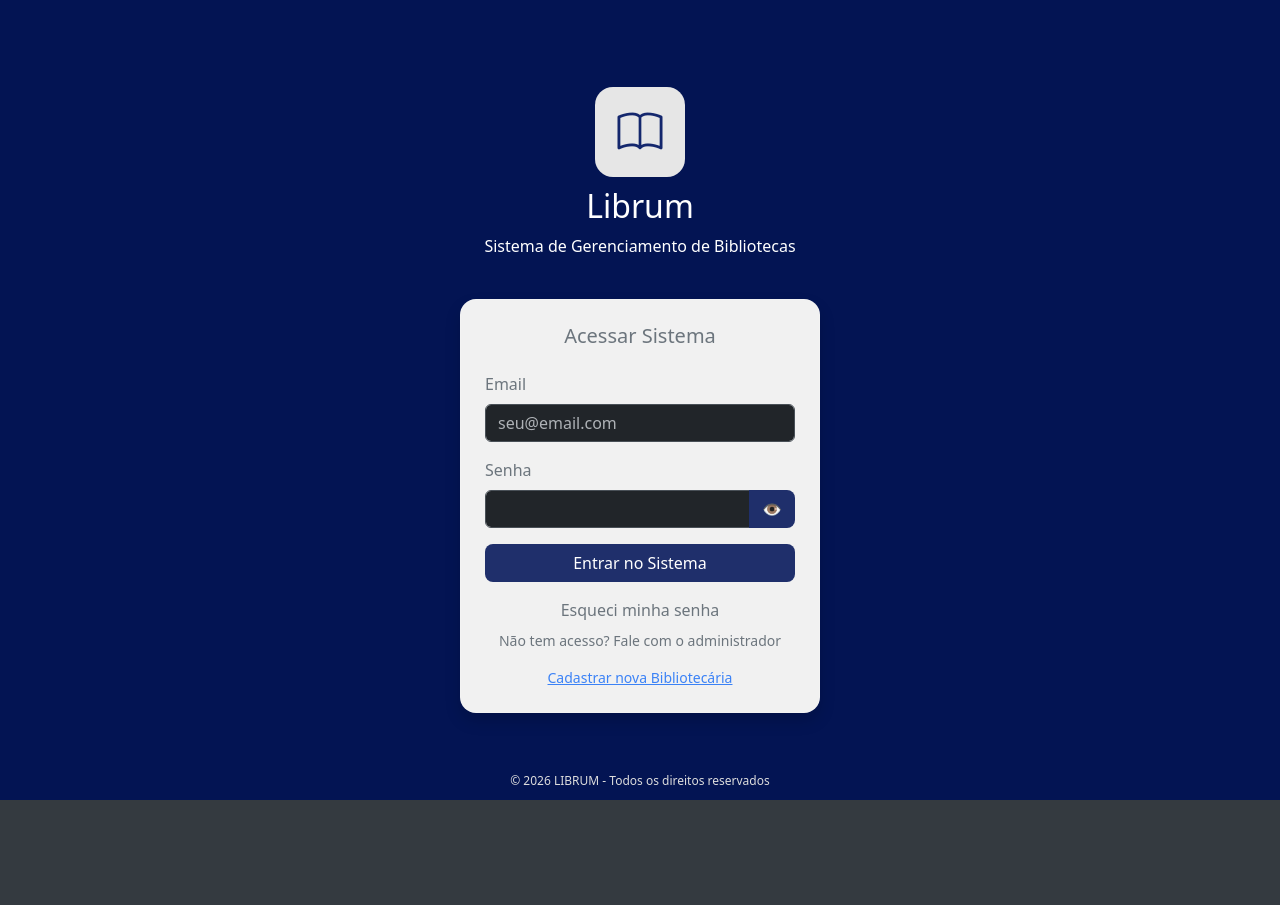
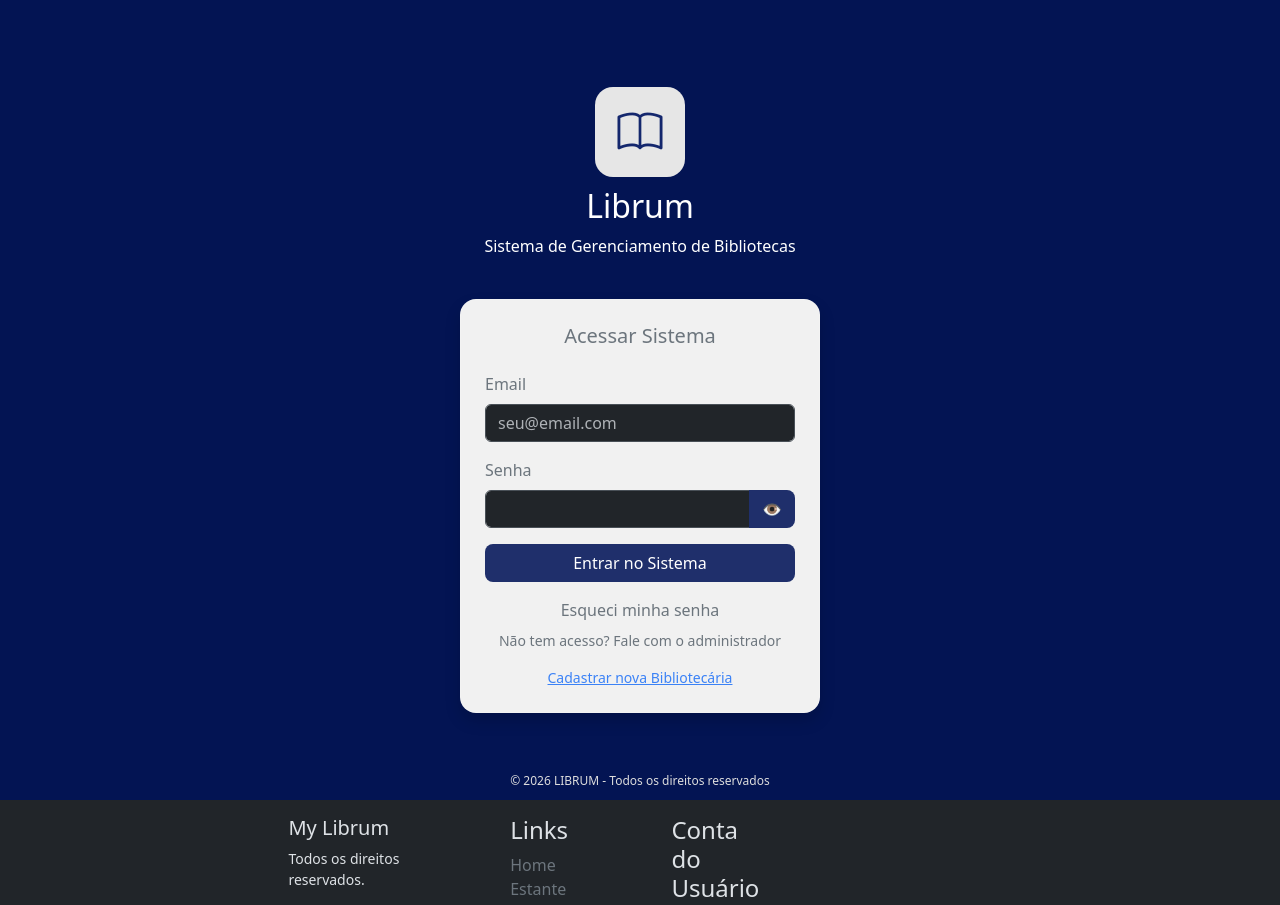
Before and after one commit to Librum-SGB/FRONT, an Angular app in the folder Librum/: page / in a window 1280 px wide. Shown: the top 905 px of the page. Before the commit the page ends 800 px from the top, so only its background shows below. Built offline with nearby package versions, Linux system fonts and the light colour scheme.

Commit message:
Footer em andamento

```diff
--- a/Librum/src/app/app.html
+++ b/Librum/src/app/app.html
@@ -1,9 +1,8 @@
 
 <app-navbar *ngIf="!isAuthRoute()"></app-navbar>
-
 
 <main [class.container]="!isAuthRoute()" [class.bg-body-secondary]="!isAuthRoute()" [class.py-3]="!isAuthRoute()">
   <router-outlet></router-outlet>
 </main>
-
+<app-footer></app-footer>
 <app-toast></app-toast>
--- a/Librum/src/app/app.ts
+++ b/Librum/src/app/app.ts
@@ -4,11 +4,13 @@ import { Navbar } from './shared/component/navbar/navbar';
 import { ToastComponent } from './shared/component/toast/toast.component';
 import { filter } from 'rxjs/operators';
 import { CommonModule } from '@angular/common';
+import { Footer } from './shared/component/footer/footer';
+
 
 @Component({
   selector: 'app-root',
   standalone: true,
-  imports: [RouterOutlet, Navbar, ToastComponent, CommonModule],
+  imports: [RouterOutlet, Navbar, ToastComponent, CommonModule, Footer],
   templateUrl: './app.html',
   styleUrl: './app.scss',
 })
--- a/Librum/src/app/shared/component/footer/footer.html
+++ b/Librum/src/app/shared/component/footer/footer.html
@@ -12,8 +12,8 @@
             <div class="col-md-2 mb-4">
                 <h4>Links</h4>
                 <ul class="list-unstyled">
+                    <li><app-link-personalizado link="/dashboard">Home</app-link-personalizado></li>
                     <li><app-link-personalizado link="/estanteVirtual">Estante</app-link-personalizado></li>
-                    <li><app-link-personalizado link="/tutoriais">Tutoriais</app-link-personalizado></li>
                     <li><app-link-personalizado link="/cadastro-bibliotecaria">Cadastro de Bibliotecária</app-link-personalizado></li>
                     <li><app-link-personalizado link="/ajuda">Ajuda</app-link-personalizado></li>
                 </ul>
@@ -21,9 +21,9 @@
 
 
             <div class="col-md-2 mb-4">
-                <h4>Suporte</h4>
+                <h4>Conta do Usuário</h4>
                 <ul class="list-unstyled">
-                    <li><app-link-personalizado link="/suporte">Suporte</app-link-personalizado></li>
+                    <li><app-link-personalizado link="/">Suporte</app-link-personalizado></li>
                     <li><app-link-personalizado link="/email">Email</app-link-personalizado></li>
                     <li><app-link-personalizado link="/telefone">Telefone</app-link-personalizado></li>
                     <li><app-link-personalizado link="/Termos">Termos</app-link-personalizado></li>
--- a/Librum/src/app/shared/component/link-personalizado/link-personalizado.html
+++ b/Librum/src/app/shared/component/link-personalizado/link-personalizado.html
@@ -1 +1,7 @@
-<p>link-personalizado works!</p>
+<a
+  [routerLink]="link"
+  class="custom-link"
+  [class.link-rapido]="rapido"
+>
+  <ng-content></ng-content>
+</a>
--- a/Librum/src/app/shared/component/link-personalizado/link-personalizado.scss
+++ b/Librum/src/app/shared/component/link-personalizado/link-personalizado.scss
@@ -0,0 +1,20 @@
+.custom-link {
+
+  text-decoration: none;
+
+  color: #6c757d;
+
+  transition: 0.2s;
+}
+
+.custom-link:hover {
+
+  color: black;
+}
+
+.link-rapido {
+
+  font-weight: bold;
+
+  color: #0d6efd;
+}
```
Also changed, not shown: Librum/src/app/shared/component/footer/footer.ts (+6 -4 lines), Librum/src/app/shared/component/link-personalizado/link-personalizado.ts (+11 -4 lines), Librum/src/app/shared/component/footer/footer.scss (line endings or trailing spaces), 1 other file (tests, documents, lock files or other folders).
